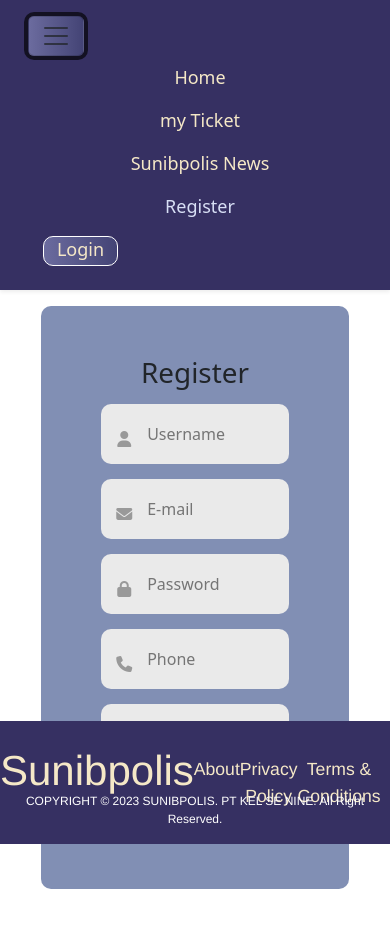
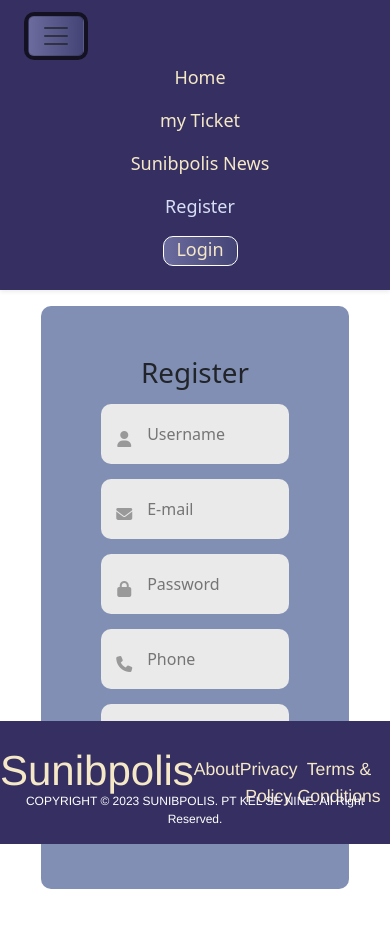
Before and after one commit to dihhzy/sunibpolis-frontEnd, a React (Create React App) app: page /register in a window 390 px wide. Both pictures are taken after a click on the button 56 px from the left and 36 px from the top of the page. Shown: the top 928 px of the page. Built offline with nearby package versions, Linux system fonts and the light colour scheme.

Commit message:
login bener

```diff
--- a/src/App.tsx
+++ b/src/App.tsx
@@ -2,7 +2,7 @@ import React from 'react';
 import './App.css';
 import { Navbar } from './Components/Navbar';
 import { Container } from 'react-bootstrap';
-import { Footer } from './Components/Footer';
+import { Footer } from './Components/footer';
 import { Routes, Route } from "react-router-dom";
 import { Home } from './Pages/Home';
 import { MyTicket } from './Pages/MyTicket';
--- a/src/Components/Navbar.css
+++ b/src/Components/Navbar.css
@@ -1,6 +1,9 @@
 .nav-link {
     transition: color 0.3s;
     margin-left: 15px;
+    display: flex;
+    justify-content: center;
+    align-items: center;
 }
 
 .navbar>.container {
--- a/src/Components/Navbar.tsx
+++ b/src/Components/Navbar.tsx
@@ -38,8 +38,8 @@ export function Navbar() {
                             style={{ color: "rgb(245, 232, 199)", paddingLeft: "0px" }}>
                             Register
                         </Nav.Link>
-                        <Nav.Link to="/login" as={NavLink}>
-                            <Button className="d-flex align-items-center"
+                        <Nav.Link to="/login" as={NavLink} className="d-flex align-items-center justify-content-center">
+                            <Button className="d-flex align-items-center justify-content-center"
                                 style={{
                                     fontSize: "18px",
                                     height: "30px",
--- a/src/Pages/Login.tsx
+++ b/src/Pages/Login.tsx
@@ -40,12 +40,12 @@ export function Login() {
                     <div>
                     <div className="input-field">
                         <i className='fa-solid fa-envelope'></i>
-                        <input type="text" placeholder="E-mail" id="Email" value={formData.email} onChange={handleInputChange} />
+                        <input type="text" placeholder="E-mail" id="email" name = "email" value={formData.email} onChange={handleInputChange} autoComplete="email"/>
                     </div>
 
                     <div className="input-field">
                         <i className='fa-solid fa-lock'></i>
-                        <input type="text" placeholder="Password" id="Password" value={formData.password} onChange={handleInputChange} />
+                        <input type="text" placeholder="Password" id="password" name = "password" value={formData.password} onChange={handleInputChange} autoComplete="current-password"/>
                     </div>
 
                     <div className="btn-field">
--- a/src/Pages/Register.tsx
+++ b/src/Pages/Register.tsx
@@ -50,6 +50,7 @@ export function Register() {
                 id="username"
                 value={formData.username}
                 onChange={handleChange}
+                autoComplete="username"
               />
             </div>
 
@@ -62,6 +63,7 @@ export function Register() {
                 id="email"
                 value={formData.email}
                 onChange={handleChange}
+                autoComplete="email"
               />
             </div>
 
@@ -74,6 +76,7 @@ export function Register() {
                 id="password"
                 value={formData.password}
                 onChange={handleChange}
+                autoComplete="current-password"
               />
             </div>
 
@@ -86,6 +89,7 @@ export function Register() {
                 id="phone"
                 value={formData.phone}
                 onChange={handleChange}
+                autoComplete="phone"
               />
             </div>
 
@@ -98,6 +102,7 @@ export function Register() {
                 id="age"
                 value={formData.age}
                 onChange={handleChange}
+                autoComplete="age"
               />
             </div>
 
```
